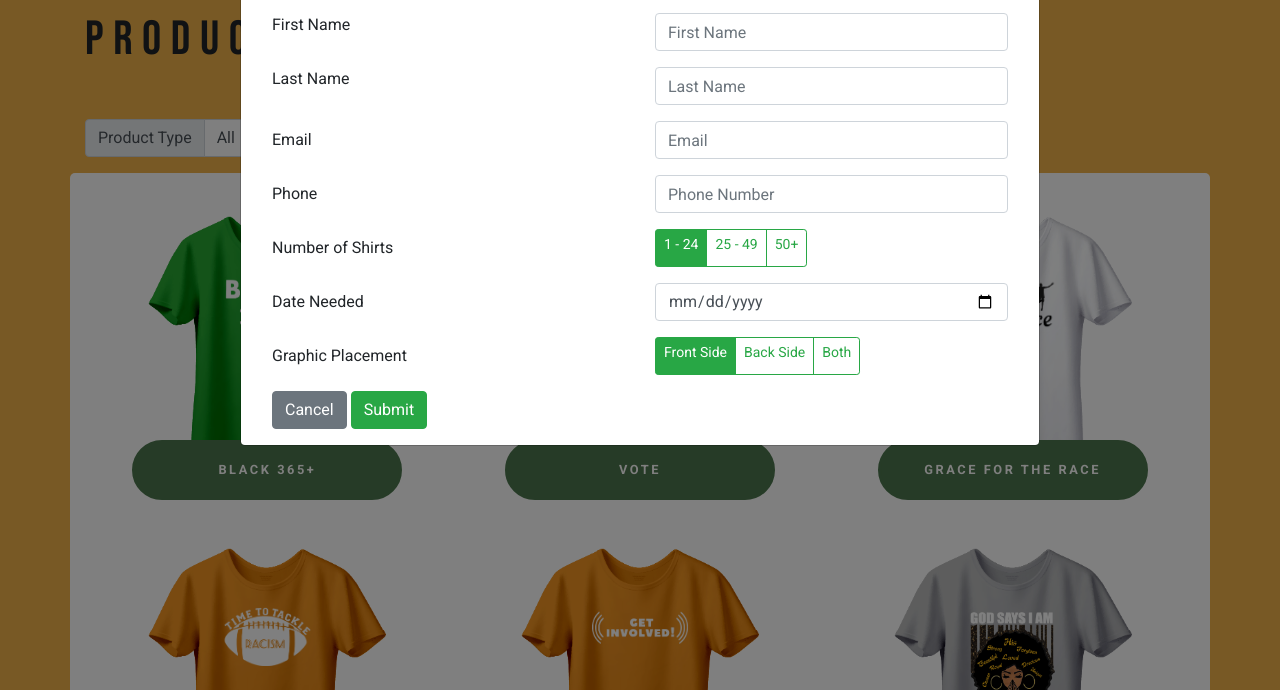
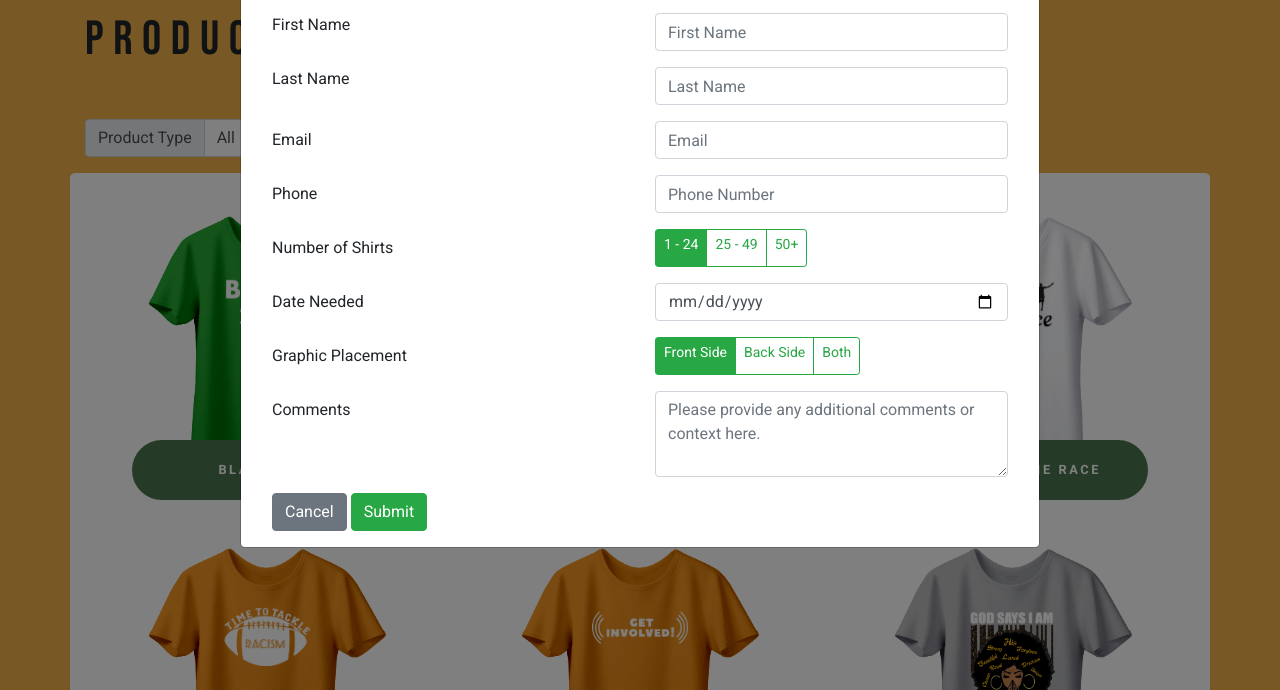
Before and after one commit to rscole87/ssprintsplus_website_bootstrap, a website: page products.html in a window 1280 px wide. Both pictures are taken after a click on the link "ORDER NOW". Shown: the part 110-800 px from the top of the page. Drawn offline with nearby package versions, Linux system fonts and the light colour scheme; files that its build step writes are made by us from their sources.

Commit message:
add comment section in order form

```diff
--- a/products.html
+++ b/products.html
@@ -110,6 +110,13 @@
                   </div>
                 </div>
 
+                <div class="form-group row">
+                  <label for="client-comments" class="col-sm-6 col-form-label">Comments</label>
+                  <div id="client-comments" class="col" data-toggle="buttons">
+                    <textarea name="" id="" rows="3" class="form-control" placeholder="Please provide any additional comments or context here."></textarea>
+                  </div>
+                </div>
+
                 <div class="row">
                   <div class="col">
                     <button type="" class="btn btn-secondary" data-dismiss="modal">Cancel</button>
```
Also changed, not shown: about.html (+7 -0 lines), index.html (+7 -0 lines).
